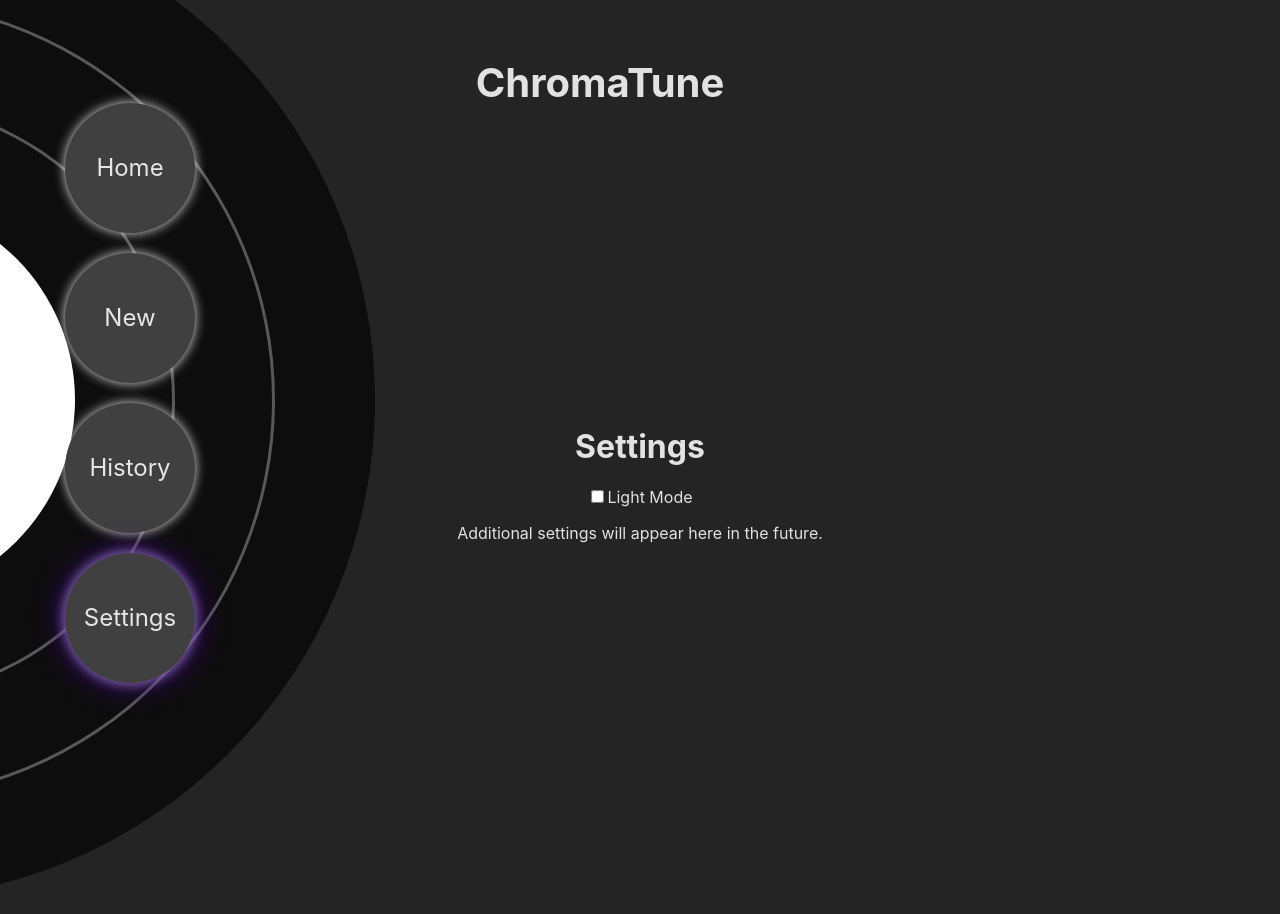
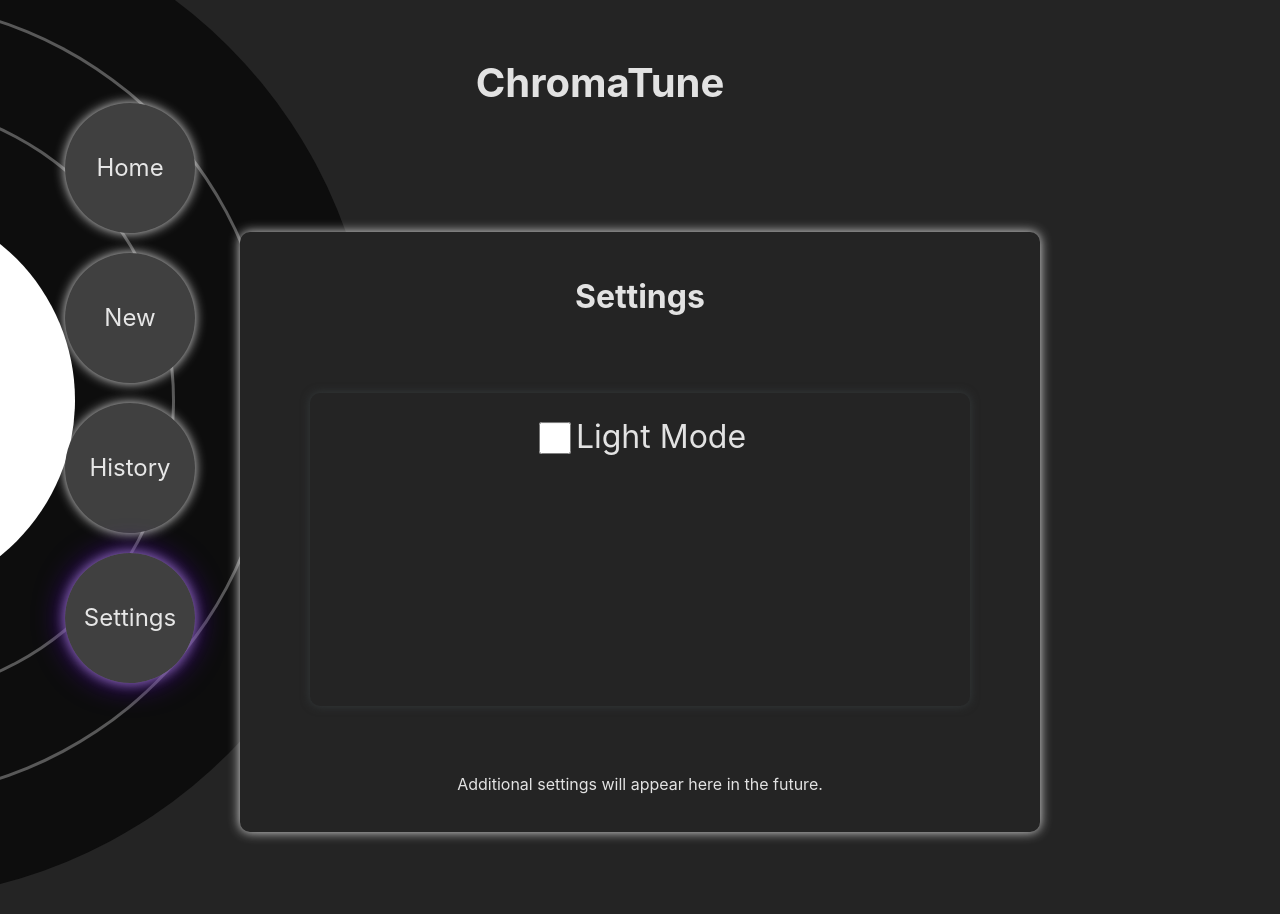
Before and after one commit to JoeyVedder/ChromaTune, a React (Vite) app: page /Settings in a window 1280 px wide. Before the commit the page ends 864 px from the top, so only its background shows below. Built offline with nearby package versions, Linux system fonts and the light colour scheme.

Commit message:
Response

```diff
--- a/client/src/Components/Header/Header.css
+++ b/client/src/Components/Header/Header.css
@@ -1,6 +1,7 @@
 .headerContainer {
     position: fixed;
     left: 0;
+    top: 2em;
     border-radius: 20px;
     width: 1200px;
     height: 100px;
@@ -16,6 +17,19 @@ body.light-mode .headerContainer {
     box-shadow: 0 0 20px darkslategrey;
 }
 
+body.light-mode .headerTitle {
+    color: var(--dark-text);
+}
+
 .headerTitle {
     font-size: 2.5em;
     color: var(--white-text);
+}
+
+/* Responsiveness */
+
+@media screen and (max-width: 1224px) {
+    .headerContainer {
+        width: 80%;
+    }
+}
--- a/client/src/Components/Nav/Nav.css
+++ b/client/src/Components/Nav/Nav.css
@@ -21,7 +21,7 @@
     height: 1000px;
     background-color: var(--record);
     box-shadow: 0 0 10px var(--shadow);
-    z-index: -1;
+    z-index: 1;
 }
 
 .navRecordLine1 {
@@ -35,6 +35,7 @@
     background-color: var(--record);
     border-style: solid;
     border-color: var(--record-border);
+    z-index: 1;
 }
 
 .navRecordLine2 {
@@ -48,6 +49,7 @@
     background-color: var(--record);
     border-style: solid;
     border-color: var(--record-border);
+    z-index: 1;
 }
 
 .navRecordLine3 {
@@ -61,6 +63,7 @@
     background-color: #ffff;
     border-style: solid;
     border-color: var(--record-border);
+    z-index: 1;
 }
 
 body.light-mode .navRecord,
@@ -77,6 +80,7 @@ body.light-mode .navRecordLine3 {
     left: 60px;
     padding: 0;
     margin: 0;
+    z-index: 2;
 }
 
 .navItemDefault, .navItemNew, .navItemHistory, .navItemSettings {
--- a/client/src/Pages/Default/Default.css
+++ b/client/src/Pages/Default/Default.css
@@ -16,7 +16,7 @@
     text-align: center;
     height: auto;
     max-height: 500px;
-    width: auto;
+    width: 700px;
     margin-top: 50px;
     margin-bottom: 50px;
     margin-left: 50px;
@@ -77,9 +77,25 @@ body.light-mode .defaultButton:hover {
     background-color: #004494;
 }
 
-/* Responsive styling */
-@media (max-width: 600px) {
+/* Responsiveness */
+
+@media screen and (max-width: 1843px) {
     .defaultCard {
-        max-width: 90%;
+        width: 500px;
     }
 }
+
+@media screen and (max-width: 1431px) {
+    body {
+        overflow-y: scroll;
+    }
+
+    .defaultContent {
+        flex-direction: column;
+        margin: 100px 100px 0px 300px;
+    }
+
+    .defaultCard {
+        width: 600px;
+    }
+}
--- a/client/src/Pages/History/History.css
+++ b/client/src/Pages/History/History.css
@@ -1,5 +1,5 @@
 .historyContent {
-    margin: 80px;
+    margin: 200px 80px 80px 80px;
     background-color: var(--background); /* Dark mode background */
     color: var(--white-text); /* Dark mode text color */
 }
@@ -89,3 +89,16 @@ body.light-mode .moodItem {
     background-color: #ffffff; /* White background for mood items */
     color: var(--dark-text); /* Dark text for mood items */
 }
+
+/* Responsivness */
+
+@media screen and (max-width: 1150px) {
+    .historyCard {
+        margin-left: 150px;
+    }
+
+    .moodTable {
+        margin-left: 170px;
+        width: 80%;
+    }
+}
--- a/client/src/Pages/History/History.tsx
+++ b/client/src/Pages/History/History.tsx
@@ -20,8 +20,9 @@ const History = () => {
 
     return (
         <div className="historyContent">
+            <div className="historyCard">
             <h1 className="historyHeader">History</h1>
-            <p className="historyCard">
+            <p>
                 Your past entries will be displayed here.
             </p>
             {moods.length > 0 ? (
@@ -49,6 +50,7 @@ const History = () => {
                 <p>No moods recorded yet.</p>
             )}
         </div>
+        </div>
     );
 };
 
--- a/client/src/Pages/New/New.css
+++ b/client/src/Pages/New/New.css
@@ -11,6 +11,7 @@
 }
 
 .newCard {
+    display: flex;
     font-size: 1.2rem;
     color: white;
     margin-bottom: 30px;
@@ -118,18 +119,14 @@ body.light-mode .newCard {
     color: green; /* Mitchell fav color */
 }
 
-/* Responsive styling */
-@media (max-width: 600px) {
-    .newHeader {
-        font-size: 1.5rem;
-    }
-
-    .newCard {
-        font-size: 1rem;
-    }
-}
-
-=======
 body.light-mode .newBox {
     background-color: rgba(255, 255, 255, 0.9); /* Light background for newBox */
 }
+
+/* Responsiveness */
+
+@media (max-width: 1100px) {
+    .newBox {
+        margin-left: 300px;
+    }
+}
--- a/client/src/Pages/Settings/Settings.css
+++ b/client/src/Pages/Settings/Settings.css
@@ -1,5 +1,5 @@
 .settingsContent {
-    margin-top: 100px;
+    margin-top: 150px;
     display: flex;
     flex-direction: column;
     justify-content: center;
@@ -17,3 +17,64 @@ body.light-mode .settingsContent {
     background-color: rgba(255, 255, 255, 0.9);
     color: var(--dark-text);
 }
+
+.settingsCard {
+    display: flex;
+    flex-direction: column;
+    text-align: center;
+    height: 600px;
+    width: 800px;
+    margin-top: 50px;
+    margin-bottom: 50px;
+    margin-left: 50px;
+    margin-right: 50px;
+    padding: 20px;
+    border-radius: 10px;
+    background-color: var(--background);
+    color: rgba(255, 255, 255, 0.87);
+    line-height: 1.5;
+    box-shadow: var(--shadow);
+    z-index: 1;
+}
+
+.settingsBox {
+    display: flex;
+    flex-direction: column;
+    text-align: center;
+    height: 400px;
+    margin-top: 50px;
+    margin-bottom: 50px;
+    margin-left: 50px;
+    margin-right: 50px;
+    padding: 20px;
+    border-radius: 10px;
+    background-color: var(--background);
+    color: rgba(255, 255, 255, 0.87);
+    line-height: 1.5;
+    box-shadow: 0 0 10px #353B3C;
+    z-index: 1;
+}
+
+.settingsDark {
+    font-size: 2em;
+}
+
+input[type="checkbox"] {
+    margin: 3px 5px 3px 5px;
+    font: inherit;
+    cursor: pointer;
+    color: currentColor;
+    width: 1em;
+    height: 1em;
+    border: 0.15em solid currentColor;
+    border-radius: 0.15em;
+    transform: translateY(.19em);
+}
+
+body.light-mode .settingsCard, body.light-mode .settingsBox {
+    color: #333;
+    background-color: rgba(255, 255, 255, 0.9);
+    border: 1px solid #ddd;
+    padding: 15px;
+    border-radius: 10px;
+}
--- a/client/src/Pages/Settings/Settings.tsx
+++ b/client/src/Pages/Settings/Settings.tsx
@@ -1,4 +1,4 @@
-import React, { useState, useEffect } from "react";
+import { useState, useEffect } from "react";
 import "./Settings.css";
 
 const Settings = () => {
@@ -22,9 +22,10 @@ const Settings = () => {
 
   return (
     <div className="settingsContent">
-      <h1 className="settingsHeader">Settings</h1>
       <div className="settingsCard">
-        <label>
+      <h1>Settings</h1>
+      <div className="settingsBox">
+        <label className="settingsDark">
           <input
             type="checkbox"
             checked={lightMode}
@@ -34,9 +35,10 @@ const Settings = () => {
         </label>
       </div>
 
-      <div className="settingsCard">
+      <div>
         <p>Additional settings will appear here in the future.</p>
       </div>
+    </div>
     </div>
   );
 };
--- a/client/src/index.css
+++ b/client/src/index.css
@@ -9,6 +9,7 @@
   --purple: #45049a;
   --light-shadow: gray;
   --grey: rgb(64, 64, 64);
+  --default-gradient: radial-gradient(circle at 0% 50%, var(--record), var(--background), var(--background));
   font-family: Inter, system-ui, Avenir, Helvetica, Arial, sans-serif;
 }
 
```
Also changed, not shown: client/style.css (deleted, +0 -21 lines), client/src/Components/Visualizer/Visualizer.css (deleted), client/src/Components/Visualizer/Visualizer.tsx (deleted).
